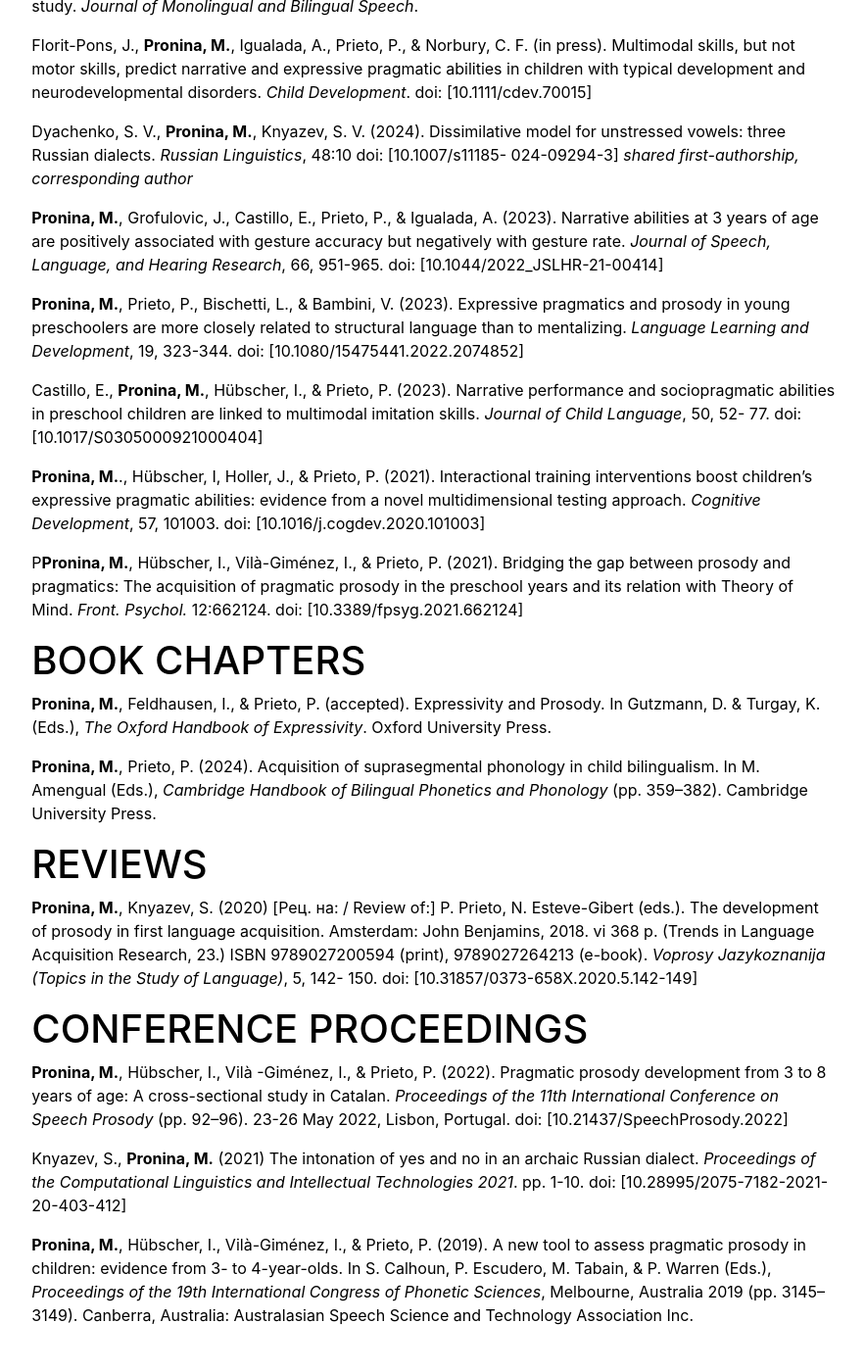
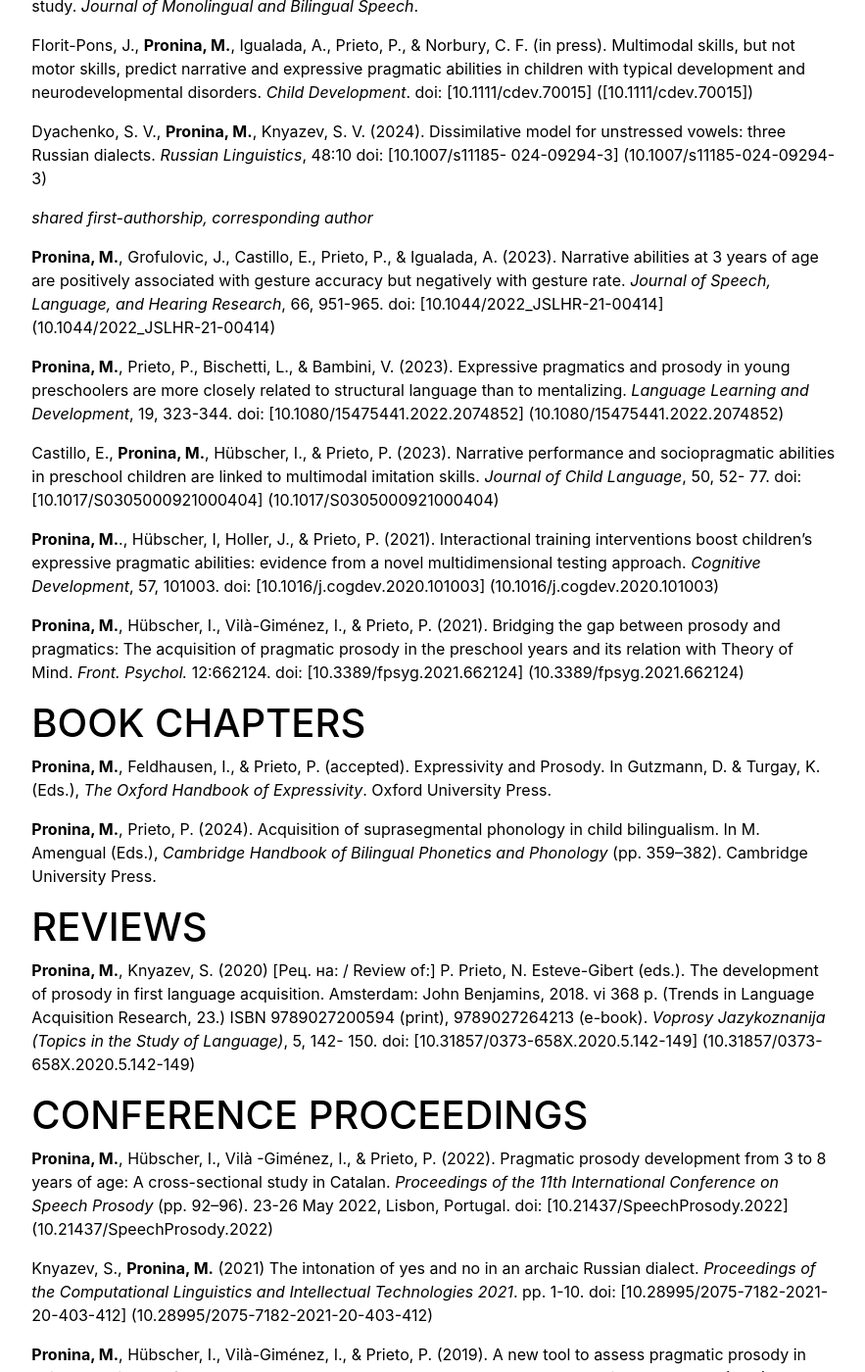
Before and after one commit to mariia-pronina/mariia-pronina.github.io, a Jekyll site: the page built from publications.md, in a window 1280 px wide and 1400 px high, scrolled down 283 px. Shown: the whole window at 98% size, without its empty margins (197-1080 px from the left). Built offline with Jekyll 4.4.1, drawn with Linux system fonts in a browser that asks for light colours.

Commit message:
Update publications.md

```diff
--- a/publications.md
+++ b/publications.md
@@ -9,56 +9,39 @@ title: "Publications"
 **Pronina, M.**, Florit-Pons, J., Coego, S., Prieto, P. (accepted). The MultiModal Imitation Task: a
 validation study. _Journal of Monolingual and Bilingual Speech_.
 
-Florit-Pons, J., **Pronina, M.**, Igualada, A., Prieto, P., & Norbury, C. F. (in press). Multimodal
-skills, but not motor skills, predict narrative and expressive pragmatic abilities in children
-with typical development and neurodevelopmental disorders. _Child Development_. doi:
-[10.1111/cdev.70015]
+Florit-Pons, J., **Pronina, M.**, Igualada, A., Prieto, P., & Norbury, C. F. (in press). Multimodal skills, but not motor skills, predict narrative and expressive pragmatic abilities in children with typical development and neurodevelopmental disorders. _Child Development_. doi: [10.1111/cdev.70015] ([10.1111/cdev.70015])
 
 Dyachenko, S. V., **Pronina, M.**, Knyazev, S. V. (2024). Dissimilative model for unstressed
-vowels: three Russian dialects. _Russian Linguistics_, 48:10 doi: [10.1007/s11185-
-024-09294-3]
+vowels: three Russian dialects. _Russian Linguistics_, 48:10 doi: [10.1007/s11185- 024-09294-3] (10.1007/s11185-024-09294-3)
+
 _shared first-authorship, corresponding author_
 
-**Pronina, M.**, Grofulovic, J., Castillo, E., Prieto, P., & Igualada, A. (2023). Narrative abilities at
-3 years of age are positively associated with gesture accuracy but negatively with gesture
-rate. _Journal of Speech, Language, and Hearing Research_, 66, 951-965. doi:
-[10.1044/2022_JSLHR-21-00414]
+**Pronina, M.**, Grofulovic, J., Castillo, E., Prieto, P., & Igualada, A. (2023). Narrative abilities at 3 years of age are positively associated with gesture accuracy but negatively with gesture rate. _Journal of Speech, Language, and Hearing Research_, 66, 951-965. doi: [10.1044/2022_JSLHR-21-00414] (10.1044/2022_JSLHR-21-00414)
 
-**Pronina, M.**, Prieto, P., Bischetti, L., & Bambini, V. (2023). Expressive pragmatics and
-prosody in young preschoolers are more closely related to structural language than to
-mentalizing. _Language Learning and Development_, 19, 323-344. doi: [10.1080/15475441.2022.2074852]
+**Pronina, M.**, Prieto, P., Bischetti, L., & Bambini, V. (2023). Expressive pragmatics and prosody in young preschoolers are more closely related to structural language than to mentalizing. _Language Learning and Development_, 19, 323-344. doi: [10.1080/15475441.2022.2074852] (10.1080/15475441.2022.2074852)
 
-Castillo, E., **Pronina, M.**, Hübscher, I., & Prieto, P. (2023). Narrative performance and
-sociopragmatic abilities in preschool children are linked to multimodal imitation skills.
-_Journal of Child Language_, 50, 52- 77. doi:[10.1017/S0305000921000404]
+Castillo, E., **Pronina, M.**, Hübscher, I., & Prieto, P. (2023). Narrative performance and sociopragmatic abilities in preschool children are linked to multimodal imitation skills. _Journal of Child Language_, 50, 52- 77. doi:[10.1017/S0305000921000404] (10.1017/S0305000921000404)
 
-**Pronina, M.**., Hübscher, I, Holler, J., & Prieto, P. (2021). Interactional training interventions
-boost children's expressive pragmatic abilities: evidence from a novel multidimensional
-testing approach. _Cognitive Development_, 57, 101003. doi: [10.1016/j.cogdev.2020.101003]
+**Pronina, M.**., Hübscher, I, Holler, J., & Prieto, P. (2021). Interactional training interventions boost children's expressive pragmatic abilities: evidence from a novel multidimensional testing approach. _Cognitive Development_, 57, 101003. doi: [10.1016/j.cogdev.2020.101003] (10.1016/j.cogdev.2020.101003)
 
-P**Pronina, M.**, Hübscher, I., Vilà-Giménez, I., & Prieto, P. (2021). Bridging the gap between
-prosody and pragmatics: The acquisition of pragmatic prosody in the preschool years and
-its relation with Theory of Mind. _Front. Psychol._ 12:662124. doi: [10.3389/fpsyg.2021.662124]
+**Pronina, M.**, Hübscher, I., Vilà-Giménez, I., & Prieto, P. (2021). Bridging the gap between prosody and pragmatics: The acquisition of pragmatic prosody in the preschool years and its relation with Theory of Mind. _Front. Psychol._ 12:662124. doi: [10.3389/fpsyg.2021.662124] (10.3389/fpsyg.2021.662124)
 
 # BOOK CHAPTERS
 
 
-**Pronina, M.**, Feldhausen, I., & Prieto, P. (accepted). Expressivity and Prosody. In Gutzmann,
-D. & Turgay, K. (Eds.), _The Oxford Handbook of Expressivity_. Oxford University Press.
+**Pronina, M.**, Feldhausen, I., & Prieto, P. (accepted). Expressivity and Prosody. In Gutzmann, D. & Turgay, K. (Eds.), _The Oxford Handbook of Expressivity_. Oxford University Press.
 
-**Pronina, M.**, Prieto, P. (2024). Acquisition of suprasegmental phonology in child
-bilingualism. In M. Amengual (Eds.), _Cambridge Handbook of Bilingual Phonetics and
-Phonology_ (pp. 359–382). Cambridge University Press.
+**Pronina, M.**, Prieto, P. (2024). Acquisition of suprasegmental phonology in child bilingualism. In M. Amengual (Eds.), _Cambridge Handbook of Bilingual Phonetics and Phonology_ (pp. 359–382). Cambridge University Press.
 
 # REVIEWS
 
 
-**Pronina, M.**, Knyazev, S. (2020) [Рец. на: / Review of:] P. Prieto, N. Esteve-Gibert (eds.). The development of prosody in first language acquisition. Amsterdam: John Benjamins, 2018. vi  368 p. (Trends in Language Acquisition Research, 23.) ISBN 9789027200594 (print), 9789027264213 (e-book). _Voprosy Jazykoznanija (Topics in the Study of Language)_, 5, 142- 150. doi: [10.31857/0373-658X.2020.5.142-149]
+**Pronina, M.**, Knyazev, S. (2020) [Рец. на: / Review of:] P. Prieto, N. Esteve-Gibert (eds.). The development of prosody in first language acquisition. Amsterdam: John Benjamins, 2018. vi  368 p. (Trends in Language Acquisition Research, 23.) ISBN 9789027200594 (print), 9789027264213 (e-book). _Voprosy Jazykoznanija (Topics in the Study of Language)_, 5, 142- 150. doi: [10.31857/0373-658X.2020.5.142-149] (10.31857/0373-658X.2020.5.142-149)
 
 # CONFERENCE PROCEEDINGS
-**Pronina, M.**, Hübscher, I., Vilà -Giménez, I., & Prieto, P. (2022). Pragmatic prosody development from 3 to 8 years of age: A cross-sectional study in Catalan. _Proceedings of the 11th International Conference on Speech Prosody_ (pp. 92–96). 23-26 May 2022, Lisbon, Portugal. doi: [10.21437/SpeechProsody.2022]
+**Pronina, M.**, Hübscher, I., Vilà -Giménez, I., & Prieto, P. (2022). Pragmatic prosody development from 3 to 8 years of age: A cross-sectional study in Catalan. _Proceedings of the 11th International Conference on Speech Prosody_ (pp. 92–96). 23-26 May 2022, Lisbon, Portugal. doi: [10.21437/SpeechProsody.2022] (10.21437/SpeechProsody.2022)
 
-Knyazev, S., **Pronina, M.** (2021) The intonation of yes and no in an archaic Russian dialect. _Proceedings of the Computational Linguistics and Intellectual Technologies 2021_. pp. 1-10. doi: [10.28995/2075-7182-2021-20-403-412]
+Knyazev, S., **Pronina, M.** (2021) The intonation of yes and no in an archaic Russian dialect. _Proceedings of the Computational Linguistics and Intellectual Technologies 2021_. pp. 1-10. doi: [10.28995/2075-7182-2021-20-403-412] (10.28995/2075-7182-2021-20-403-412)
 
 **Pronina, M.**, Hübscher, I., Vilà-Giménez, I., & Prieto, P. (2019). A new tool to assess pragmatic prosody in children: evidence from 3- to 4-year-olds. In S. Calhoun, P. Escudero, M. Tabain, & P. Warren (Eds.), _Proceedings of the 19th International Congress of Phonetic Sciences_,
 Melbourne, Australia 2019 (pp. 3145–3149). Canberra, Australia: Australasian Speech Science and Technology Association Inc.
```
